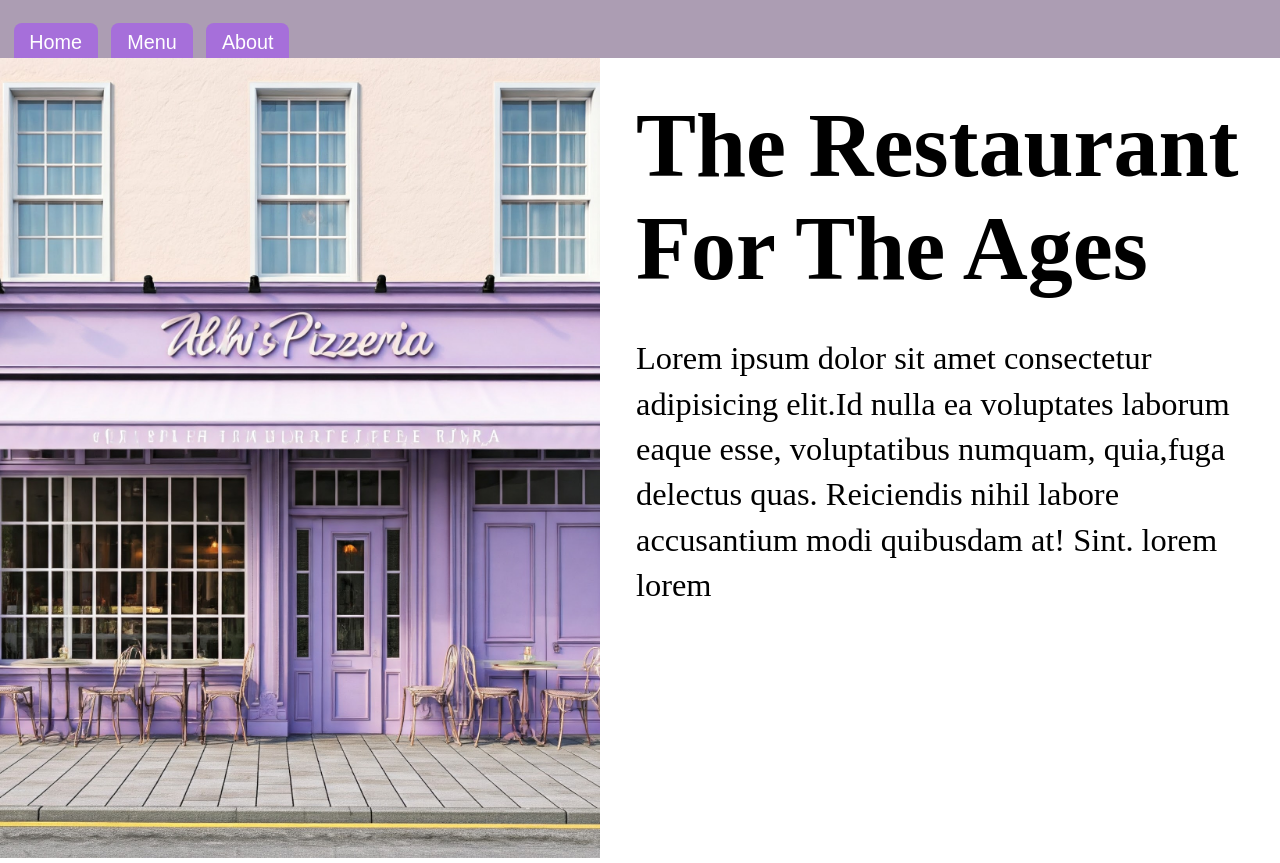
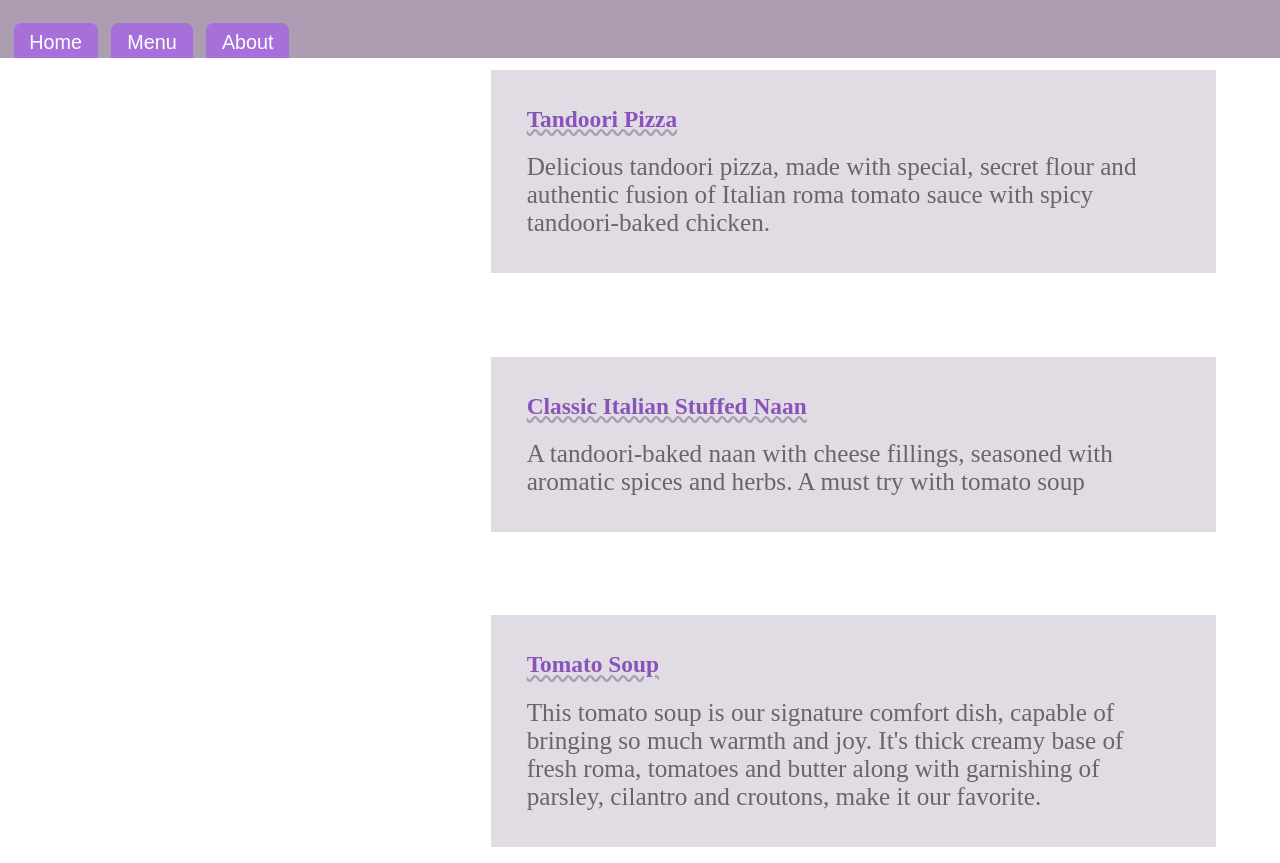
Before and after one commit to abeeto/odin-js-restaurant, a website built with webpack: page src/template.html in a window 1280 px wide. Both pictures are taken after a click on the button "Menu". Built offline with nearby package versions, Linux system fonts and the light colour scheme.

Commit message:
Add js into index.js so that each page dynamically loads

```diff
--- a/src/createBigImage.js
+++ b/src/createBigImage.js
@@ -2,6 +2,7 @@ export default function({image, alt}) {
     const bigImageWrapperNode = document.createElement("div");
     bigImageWrapperNode.classList.add("main-image-wrapper");
     const bigImage = document.createElement("img");
+    bigImage.classList.add("main-image");
 
     bigImage.src = image;
     bigImage.alt = `${alt}`;
--- /dev/null
+++ b/src/createMenuPage.js
@@ -0,0 +1,42 @@
+import createBigImage from "./createBigImage";
+import menuItemBuilder from "./menuItemBuilder";
+import chefImage from "./chef.jpg";
+import tandooriPizza from "./tandooriPizza.jpeg";
+import cheeseNaan from "./cheeseNaan.jpg";
+import tomatoSoup from "./tomatoSoup.jpg";
+function onHoverReplaceBigImage(e) {
+    const imageNode = document.querySelector(".main-image");
+    const imageHashTable = {"tandooriPizza": tandooriPizza, "cheeseNaan": cheeseNaan, "tomatoSoup": tomatoSoup, "none": chefImage};
+
+    const associatedImageKey = e.target.dataset.associatedimagekey;
+    console.log(e.target.dataset.associatedimagekey);
+
+    imageNode.src = imageHashTable[associatedImageKey];
+    document.querySelector(".placeholder-for-image").classList.add("hidden");
+    document.querySelector(".main-image-wrapper").classList.remove("hidden");
+}
+
+export default function createMenuPage(){
+    const parentNode = document.querySelector("#content");
+    const bigImage = createBigImage({image: chefImage, alt:"some pic"});
+    bigImage.classList.add("hidden");
+
+    const placeholderDiv = document.createElement("div");
+    placeholderDiv.classList.add("placeholder-for-image");
+
+    const itemOne = menuItemBuilder({itemName: "Tandoori Pizza", description: "Delicious tandoori pizza, made with special, secret flour and authentic fusion of Italian roma tomato sauce with spicy tandoori-baked chicken.", associatedImageKey: "tandooriPizza"});
+    const itemTwo = menuItemBuilder({itemName: "Classic Italian Stuffed Naan", description: "A tandoori-baked naan with cheese fillings, seasoned with aromatic spices and herbs. A must try with tomato soup", associatedImageKey: "cheeseNaan"});
+    const itemThree = menuItemBuilder({itemName: "Tomato Soup", description: "This tomato soup is our signature comfort dish, capable of bringing so much warmth and joy. It's thick creamy base of fresh roma, tomatoes and butter along with garnishing of parsley, cilantro and croutons, make it our favorite.", associatedImageKey: "tomatoSoup"})
+
+    const menuPageContentNode = document.createElement("div");
+    menuPageContentNode.classList.add("menu-items-wrapper");
+
+    for (let item of [itemOne, itemTwo, itemThree]) {
+        item.addEventListener("mouseenter", onHoverReplaceBigImage);
+        menuPageContentNode.appendChild(item);
+    }
+
+    parentNode.appendChild(placeholderDiv);
+    parentNode.appendChild(bigImage);
+    parentNode.appendChild(menuPageContentNode);
+}
--- a/src/index.js
+++ b/src/index.js
@@ -2,5 +2,35 @@ import "./style.css";
 
 import createHomePage from "./createHomePage";
 import createAboutPage from "./createAboutPage";
-createHomePage();
+import createMenuPage from "./createMenuPage";
+
+const clearContent = () => {
+  const myNode = document.querySelector("#content");
+  while (myNode.lastElementChild) {
+    myNode.removeChild(myNode.lastElementChild);
+  }}
+
+const retrievePage = function(e) {
+    clearContent();
+    switch (e.target.innerText) {
+        case "Home":
+            createHomePage();
+            break;
+        case "About":
+            createAboutPage();
+            break;
+        case "Menu":
+            createMenuPage();
+            break;
+        default:
+            console.error("NOT A BUTTON");
+    }
+};
+const navButtonNodes = document.querySelectorAll(".nav-button");
+navButtonNodes.forEach((node) => node.addEventListener("click", retrievePage))
+const navBar = document.querySelector(".navbar");
+navBar.addEventListener("click", (e) => console.log(retrieveButton(e)));
+
+// createHomePage();
 // createAboutPage();
+// createMenuPage();
--- a/src/menuItemBuilder.js
+++ b/src/menuItemBuilder.js
@@ -1,6 +1,6 @@
 import paraBuilder from "./paraBuilder";
 
-export default function menuItemBuilder({itemName, description}) {
+export default function menuItemBuilder({itemName, description, associatedImageKey}) {
     const menuItemWrapper = document.createElement("div");
     menuItemWrapper.classList.add("menu-item-wrapper");
 
@@ -10,6 +10,7 @@ export default function menuItemBuilder({itemName, description}) {
 
     const menuItemDescription = paraBuilder(description);
     menuItemDescription.classList.add("menu-item-desc");
+    menuItemWrapper.setAttribute("data-associatedImageKey", associatedImageKey);
 
     menuItemWrapper.appendChild(menuItemNameTitle);
     menuItemWrapper.appendChild(menuItemDescription);
--- a/src/style.css
+++ b/src/style.css
@@ -41,7 +41,7 @@ header button:active {
 
 #content {
     display: grid;
-    grid-template-columns: auto-fit minmax(800px, 1fr);
+    grid-template-columns: 1fr 2fr;
 }
 
 .content-body {
@@ -53,7 +53,7 @@ header button:active {
     font-size: 5rem;
     margin-bottom: 2rem;
 }
-.content-body p {
+.content-body > p {
     font-size: 1.8rem;
     line-height: 1.4;
 }
@@ -63,6 +63,13 @@ header button:active {
 .main-image-wrapper img {
     object-fit: cover;
 }
+.menu-items-wrapper {
+    display: flex;
+    flex-direction: column;
+    justify-content: space-evenly;
+    gap: 4em;
+}
+
 .menu-item-wrapper {
     padding: 2em;
     background-color: #e1dbe4;
@@ -79,5 +86,16 @@ header button:active {
     margin-top: 0.8em;
 }
 .menu-item-desc {
-    color:#676668
+    color:#676668;
+    font-size: 1.4rem;
 }
+
+.hidden {
+    display: none;
+}
+
+.placeholder-for-image {
+    width: max-content;
+    height: 800px;
+    grid-column-start: 1;
+}
--- a/src/template.html
+++ b/src/template.html
@@ -9,9 +9,9 @@
         <header>
             <nav>
                 <ul>
-                    <li><button>Home</button></li>
-                    <li><button>Menu</button></li>
-                    <li><button>About</button></li>
+                    <li><button class="nav-button">Home</button></li>
+                    <li><button class="nav-button">Menu</button></li>
+                    <li><button class="nav-button">About</button></li>
                 </ul>
             </nav>
         </header>
```
Also changed, not shown: src/cheeseNaan.jpg (added), src/chef.jpg (added), src/tandooriPizza.jpeg (added), src/tomatoSoup.jpg (added), 1 other file.
